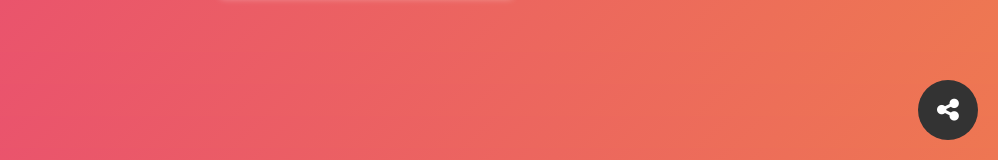
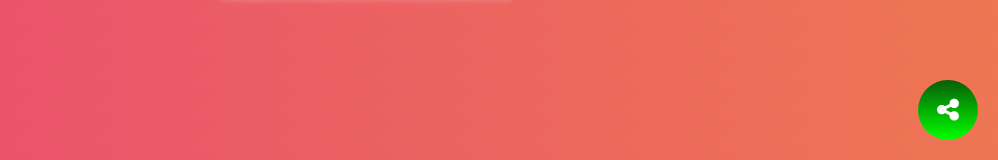
Before and after one commit to Mrnadil/Group-link, a plain HTML site: page index.html in a window 1280 px wide. Shown: the part 640-800 px from the top of the page, without its empty margins (282-1280 px from the left). Drawn offline with Linux system fonts and the light colour scheme.

Commit message:
floating icon background color changed

```diff
--- a/style.css
+++ b/style.css
@@ -32,7 +32,7 @@ body {
     height: 60px;
     line-height: 60px;
     text-align: center;
-    background-color: #333;
+    background: linear-gradient(180deg, #095D09 0%, #00FF00 100%);
     color: #fff;
     border-radius: 50%;
     font-size: 25px;
```
